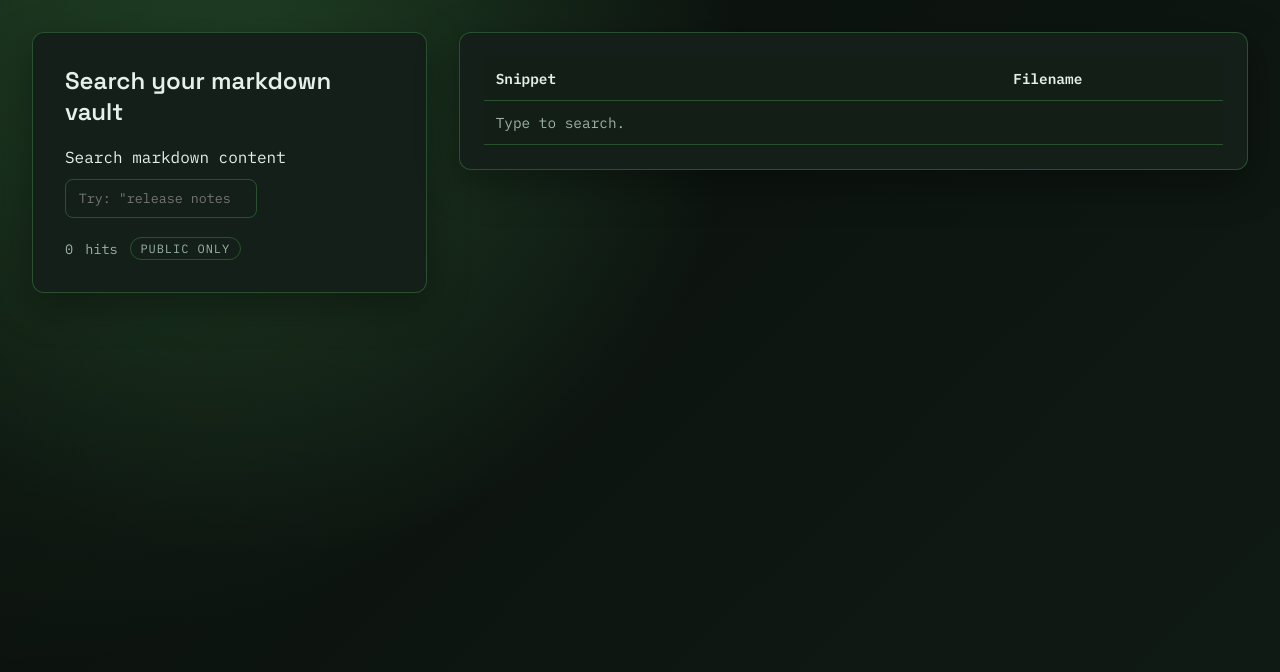
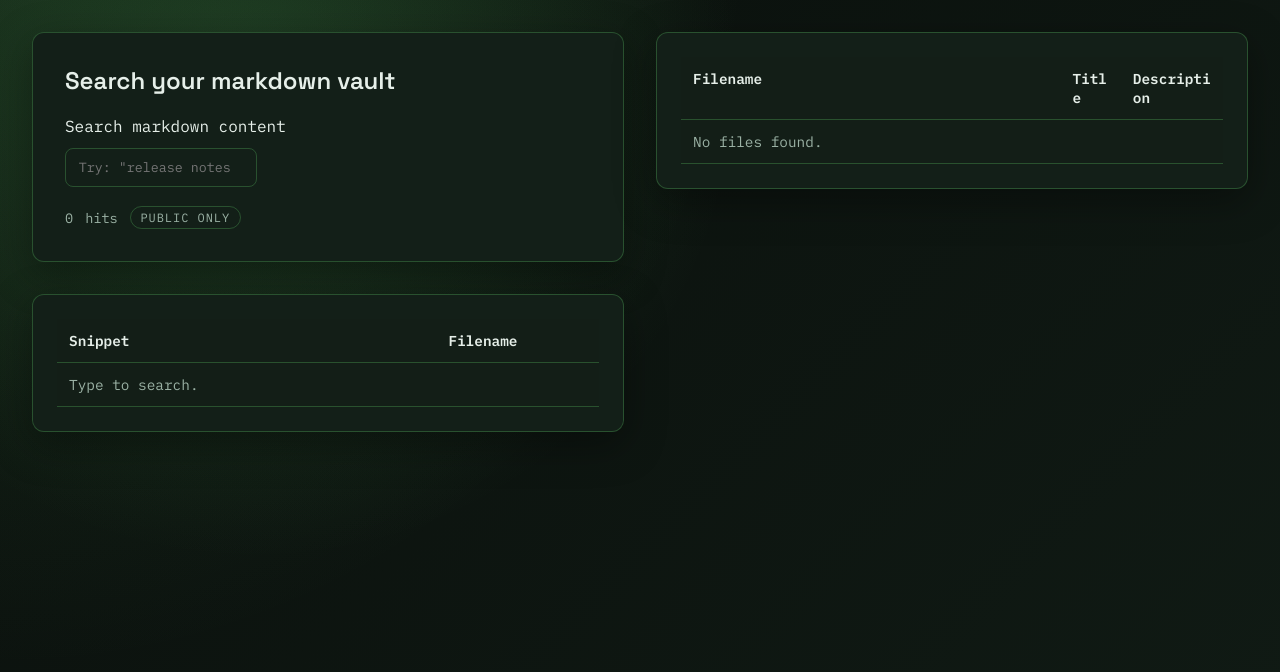
Before and after one commit to costa-rica/TheDocs, a FastAPI app: page / in a window 1280 px wide. Shown: the part 82-754 px from the top of the page. Run offline with FastAPI, Linux system fonts and the light colour scheme; parts of the project's set-up code (start-up, migrations or seed data) failed here and were passed over; some libraries are stand-ins or nearby versions.

Commit message:
Adjust home layout tables
- Stack search input and snippet results on the left column.

- Restore filename/title/description table in the right column.

- Switch home layout to a 50/50 split and wire rows into template.

```diff
--- a/app/main.py
+++ b/app/main.py
@@ -199,10 +199,14 @@ def home(request: Request, q: Optional[str] = None):
     results: List[SearchResult] = []
     if query:
         results = _run_search(query, _is_authenticated(request))
+    rows = store.list_rows()
+    if not _is_authenticated(request):
+        rows = [row for row in rows if row.is_public]
 
     context = {
         "request": request,
         "results": results,
+        "rows": rows,
         "query": q or "",
         "is_authenticated": _is_authenticated(request),
         "page_title": "TheDocs",
--- a/app/static/css/styles.css
+++ b/app/static/css/styles.css
@@ -126,9 +126,15 @@ a:hover {
 
 @media (min-width: 900px) {
   .home-layout {
-    grid-template-columns: 1fr 2fr;
+    grid-template-columns: 1fr 1fr;
     align-items: start;
   }
+}
+
+.home-left {
+  display: flex;
+  flex-direction: column;
+  gap: 2rem;
 }
 
 .search-panel {
--- a/app/templates/home.html
+++ b/app/templates/home.html
@@ -1,6 +1,7 @@
 {% extends "base.html" %}
 {% block content %}
 <section class="home-layout">
+  <div class="home-left">
     <div class="search-panel">
       <h1>Search your markdown vault</h1>
       <form class="search-form" method="get" action="/">
@@ -57,6 +58,35 @@
         </tbody>
       </table>
     </div>
+  </div>
+  <div class="home-right">
+    <div class="results-panel">
+      <table class="results-table">
+        <thead>
+          <tr>
+            <th>Filename</th>
+            <th>Title</th>
+            <th>Description</th>
+          </tr>
+        </thead>
+        <tbody>
+          {% for row in rows %}
+          <tr>
+            <td>
+              <a href="/markdown/{{ row.filename }}">{{ row.filename }}</a>
+            </td>
+            <td>{{ row.title or "-" }}</td>
+            <td>{{ row.description or "-" }}</td>
+          </tr>
+          {% else %}
+          <tr>
+            <td colspan="3" class="empty-row">No files found.</td>
+          </tr>
+          {% endfor %}
+        </tbody>
+      </table>
+    </div>
+  </div>
 </section>
 {% endblock %}
 
```
Lines whose indentation alone changed are shown as unchanged.
